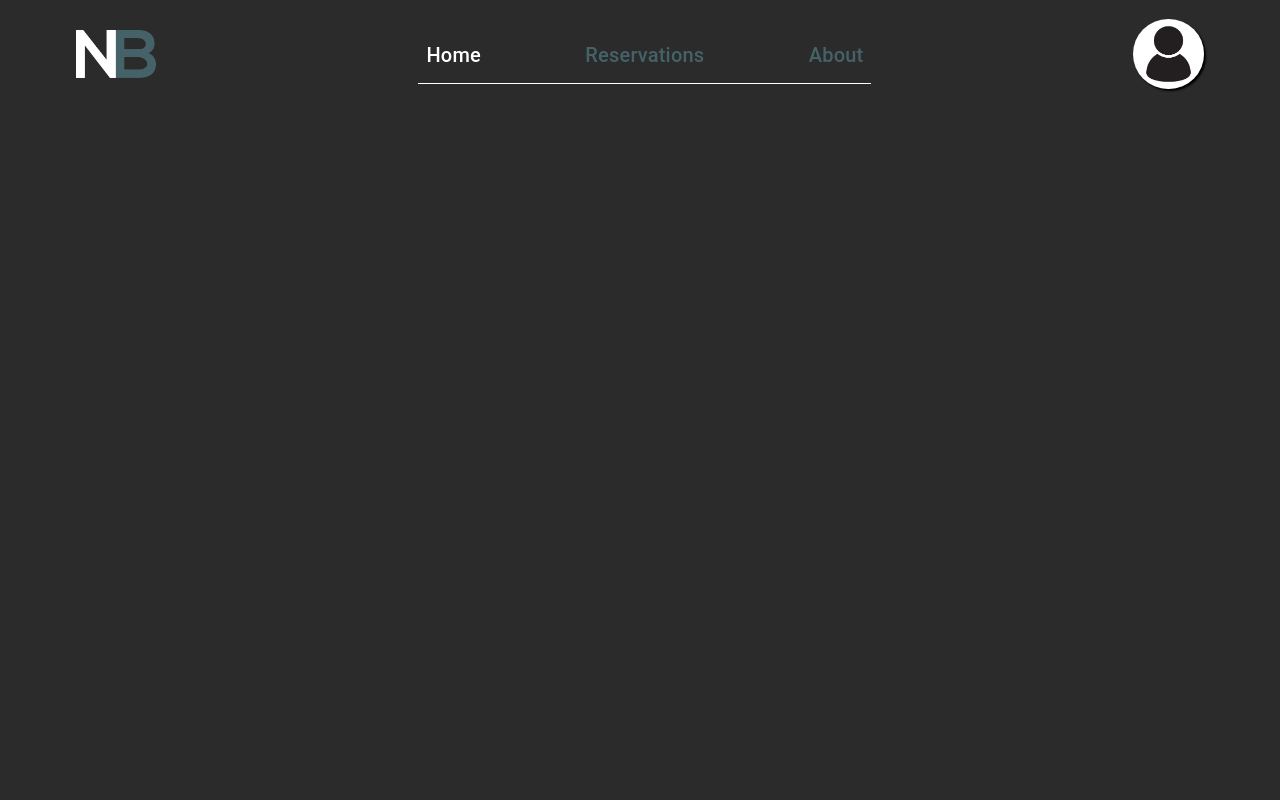
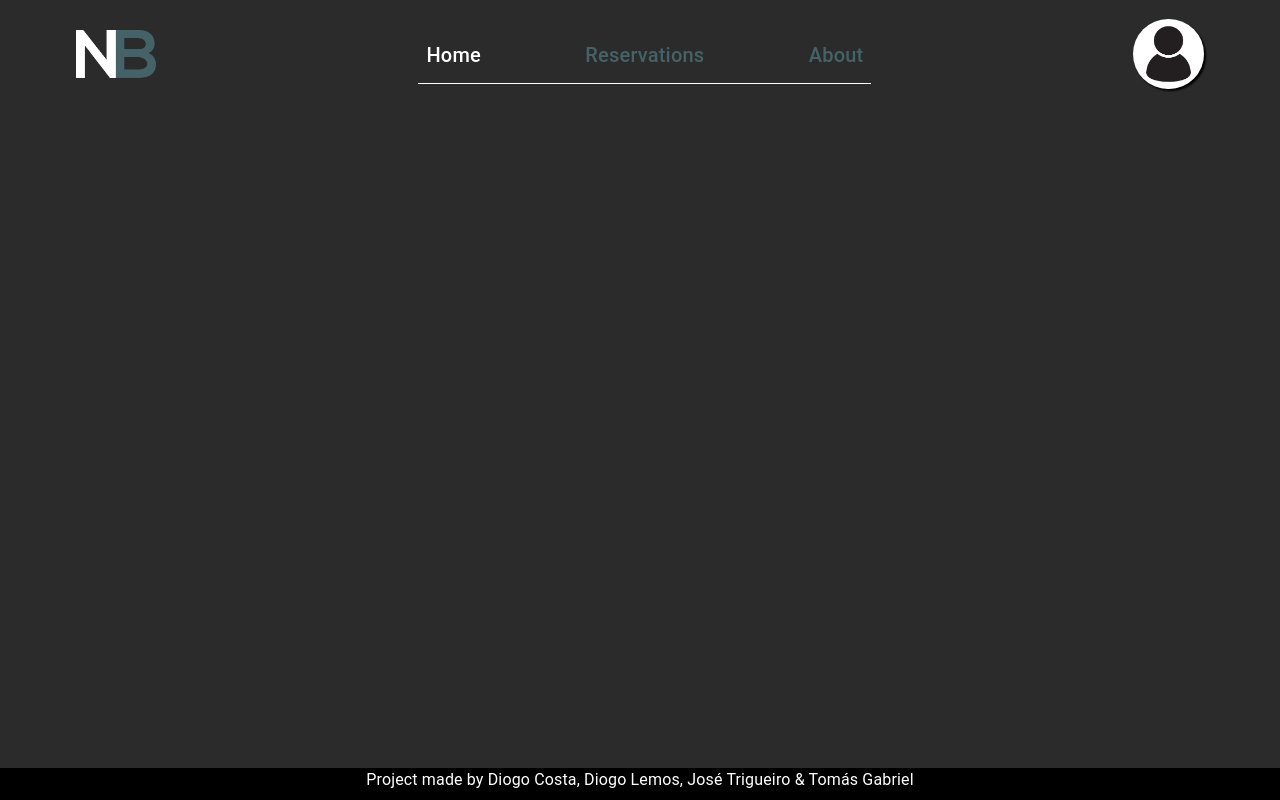
Before and after one commit to dcosta500/nova-booking, a React (Create React App) app: page / in a window 1280 px wide. Built offline with nearby package versions, Linux system fonts and the light colour scheme.

Commit message:
Added footer

```diff
--- /dev/null
+++ b/src/app/Footer/Footer.css
@@ -0,0 +1,17 @@
+.footer {
+  display: flex;
+  flex-direction: row;
+
+  justify-content: center;
+  align-content: center;
+
+  text-align: center;
+  position: fixed;
+
+  bottom: 0;
+
+  background-color: black;
+  width: 100%;
+  height: 2rem;
+  color: white;
+}
--- /dev/null
+++ b/src/app/Footer/Footer.js
@@ -0,0 +1,15 @@
+// css
+import { Box, Typography } from "@mui/material";
+import "./Footer.css";
+
+const Footer = () => {
+  return (
+    <Box className="footer">
+      <Typography>
+        Project made by Diogo Costa, Diogo Lemos, José Trigueiro & Tomás Gabriel
+      </Typography>
+    </Box>
+  );
+};
+
+export default Footer;
--- a/src/app/NovaBooking.js
+++ b/src/app/NovaBooking.js
@@ -6,6 +6,7 @@ import { Route, Routes } from "react-router-dom";
 // css
 import "./NovaBooking.css";
 import ProfilePage from "./Pages/Profile/ProfilePage";
+import Footer from "./Footer/Footer";
 
 const NovaBooking = () => {
   const prefix = "/nova-booking";
@@ -24,6 +25,7 @@ const NovaBooking = () => {
           <Route path={paths.profilePage} element={<ProfilePage />} />
         </Routes>
       </div>
+      <Footer />
     </Box>
   );
 };
```
